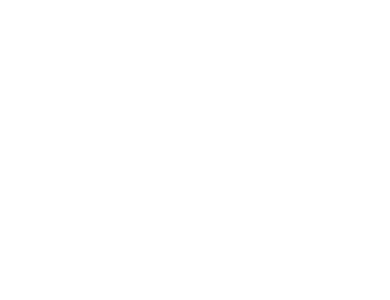
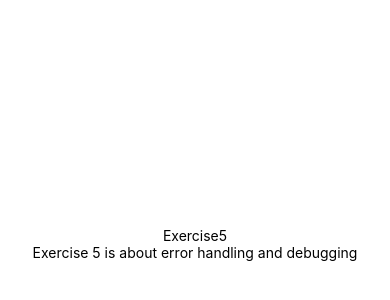
Before and after one commit to kuldeeepkumar/practiceApp, a React Native app: screen / in a window 390 px wide. Shown: the part 178-478 px from the top of the page. Built offline with nearby package versions, Linux system fonts and the light colour scheme.

Commit message:
Error handling and debugging is done

```diff
--- a/App.js
+++ b/App.js
@@ -13,7 +13,12 @@
       {/* <Exercise2 /> */}
       {/* <Exercise3 /> */}
       {/* <Exercise4 /> */}
-      {<Exercise5 />}
+      {
+        <Exercise5
+          title={"Exercise5"}
+          subtitle={"Exercise 5 is about error handling and debugging"}
+        />
+      }
     </>
   );
 }
--- a/src/exercises/Exercise5.js
+++ b/src/exercises/Exercise5.js
@@ -34,7 +34,7 @@
   // 1) Using debugger
 
   // function calculate() {
-  //   let x = 10;
+  //   let x = null;
   //   debugger;
   //   console.log(x * 2);
   // }
```
